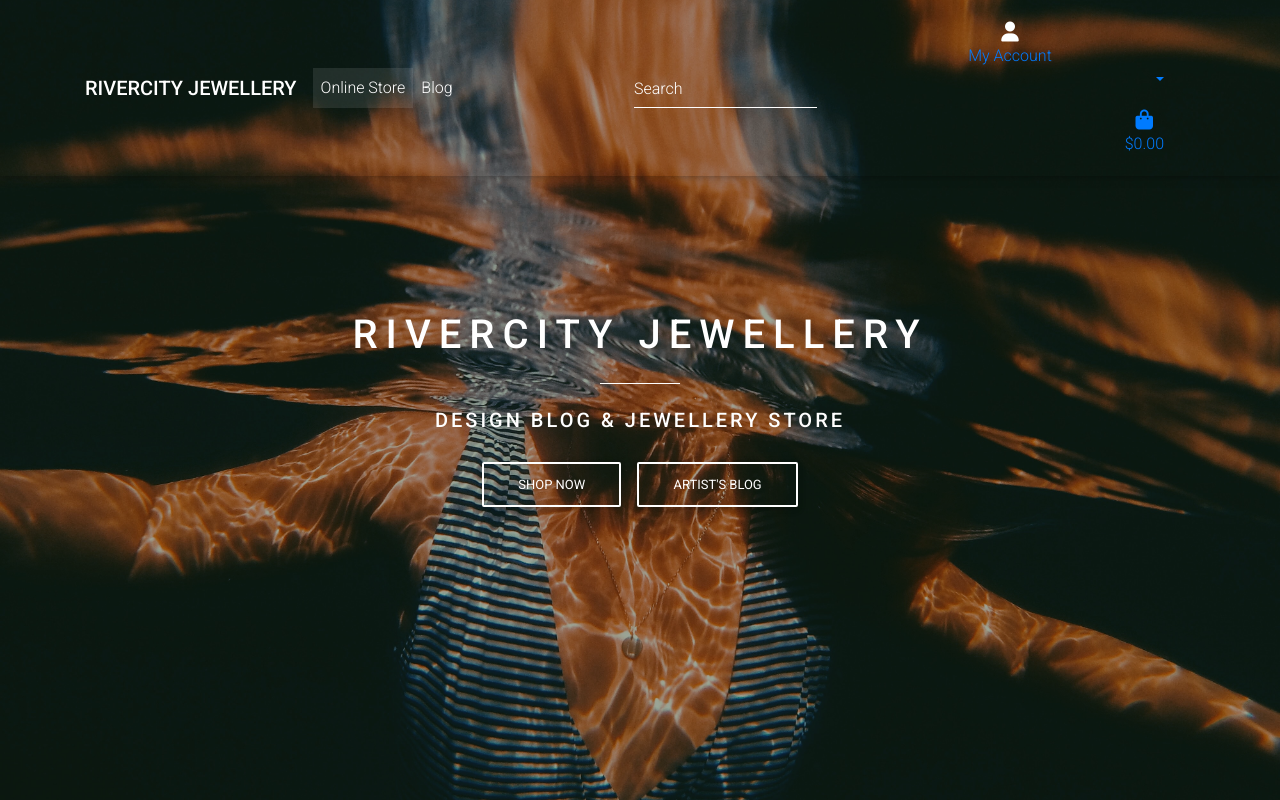
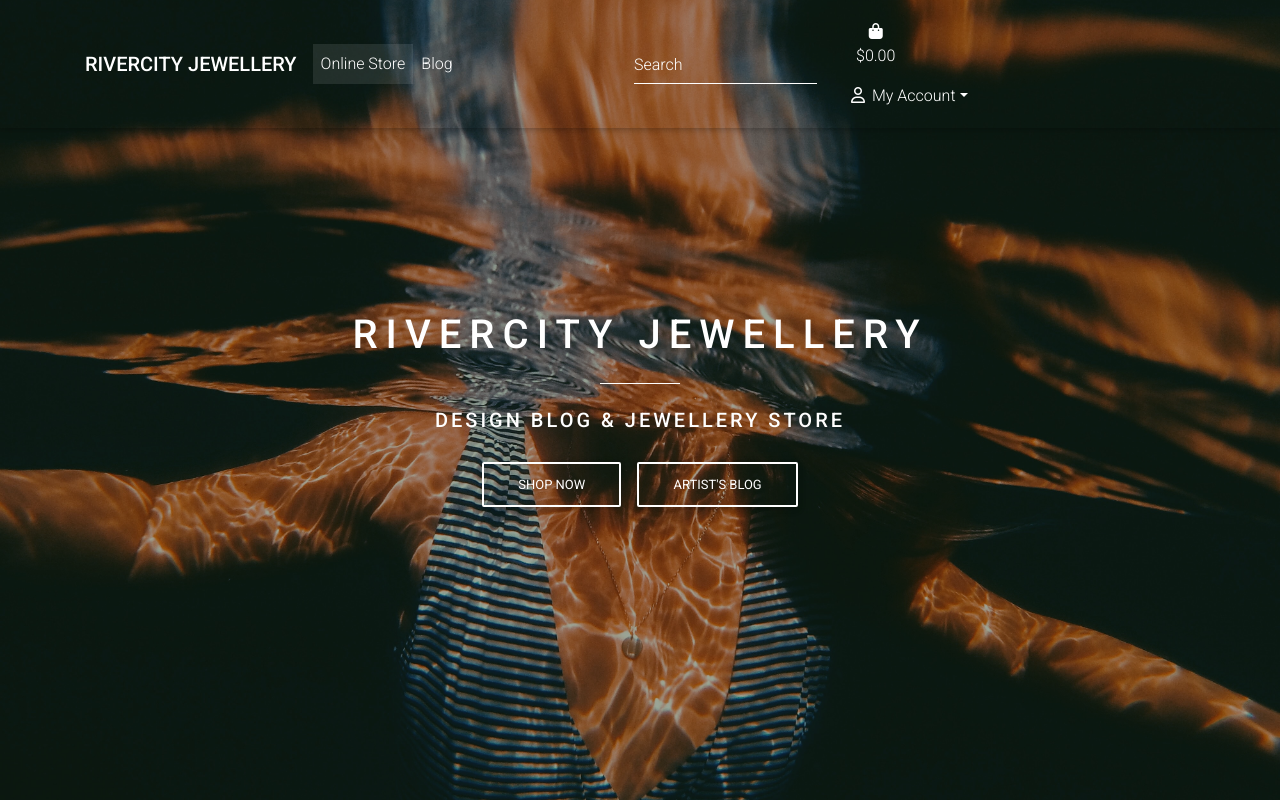
Before and after one commit to lucyrush/rivercity-jewellery, a Django app: page / in a window 1280 px wide. Run offline with Django 3.2, Linux system fonts and the light colour scheme; a user stored in the database is signed in; some libraries are stand-ins or nearby versions.

Commit message:
Change to icons and header

```diff
--- a/templates/base.html
+++ b/templates/base.html
@@ -63,32 +63,11 @@
           </div>
         </form>
       </div>
-      <div class="col-12 col-lg-4 my-auto py-1 py-lg-0">
-                <ul class="list-inline list-unstyled text-center text-lg-right my-0">
-                    <li class="nav-item dropdown">
-                        <a class="nav-link dropdown-toggle" href="#" id="navbarDropdownMenuLink" data-toggle="dropdown" aria-haspopup="true" aria-expanded="false">
+    <div class="col-12 col-lg-4 my-auto py-1 py-lg-0">
+                    <li class="list-inline-item">
+                        <a class="{% if grand_total %}text-info font-weight-bold{% else %}text-white{% endif %} nav-link" href="">
                             <div class="text-center">
-                                <div><i class="fas fa-user fa-lg"></i></div>
-                                <p class="my-0">My Account</p>
-                            </div>
-                        </a>
-                        <div class="dropdown-menu dropdown-primary border-0" aria-labelledby="navbarDropdownMenuLink">
-                            {% if request.user.is_authenticated %}
-                                {% if request.user.is_superuser %}
-                                    <a href="" class="dropdown-item">Product Management</a>
-                                {% endif %}
-                                <a href="" class="dropdown-item">My Profile</a>
-                                <a href="{% url 'account_logout' %}" class="dropdown-item">Logout</a>
-                            {% else %}
-                                <a href="{% url 'account_signup' %}" class="dropdown-item">Register</a>
-                                <a href="{% url 'account_login' %}" class="dropdown-item">Login</a>
-                            {% endif %}
-                        </div>
-                    </li>
-                    <li class="list-inline-item">
-                        <a class="{% if grand_total %}text-info font-weight-bold{% else %}text-black{% endif %} nav-link" href="">
-                            <div class="text-center">
-                                <div><i class="fas fa-shopping-bag fa-lg"></i></div>
+                                <div><i class="fas fa-shopping-bag"></i></div>
                                 <p class="my-0">
                                     {% if grand_total %}
                                         ${{ grand_total|floatformat:2 }}
@@ -99,8 +78,25 @@
                             </div>
                         </a>
                     </li>
+
+                <ul class="nav navbar-nav nav-flex-icons ml-auto">
+
+        <li class="nav-item dropdown list-inline-item">
+          <a class="nav-link dropdown-toggle" id="navbarDropdownMenuLink" data-toggle="dropdown"
+            aria-haspopup="true" aria-expanded="false"><i class="far fa-user"></i><span class="d-none d-xl-inline-block ml-1">My Account</span></a>
+          <div class="dropdown-menu dropdown-primary dropdown-menu-right" aria-labelledby="navbarDropdownMenuLink">
+          {% if request.user.is_authenticated %}
+            {% if request.user.is_superuser %}
+            <a class="dropdown-item" href="#">Product Management</a>
+        {% endif %}
+            <a class="dropdown-item" href="#">My Profile</a>
+        {% else %}
+            <a class="dropdown-item" href="#">Register</a>
+            <a class="dropdown-item" href="#">Login</a>
+        {% endif %}
+          </div>
+        </li>
                 </ul>
-            </div>
     </div>
   </nav>
 </header>
```
Also changed, not shown: db.sqlite3.
